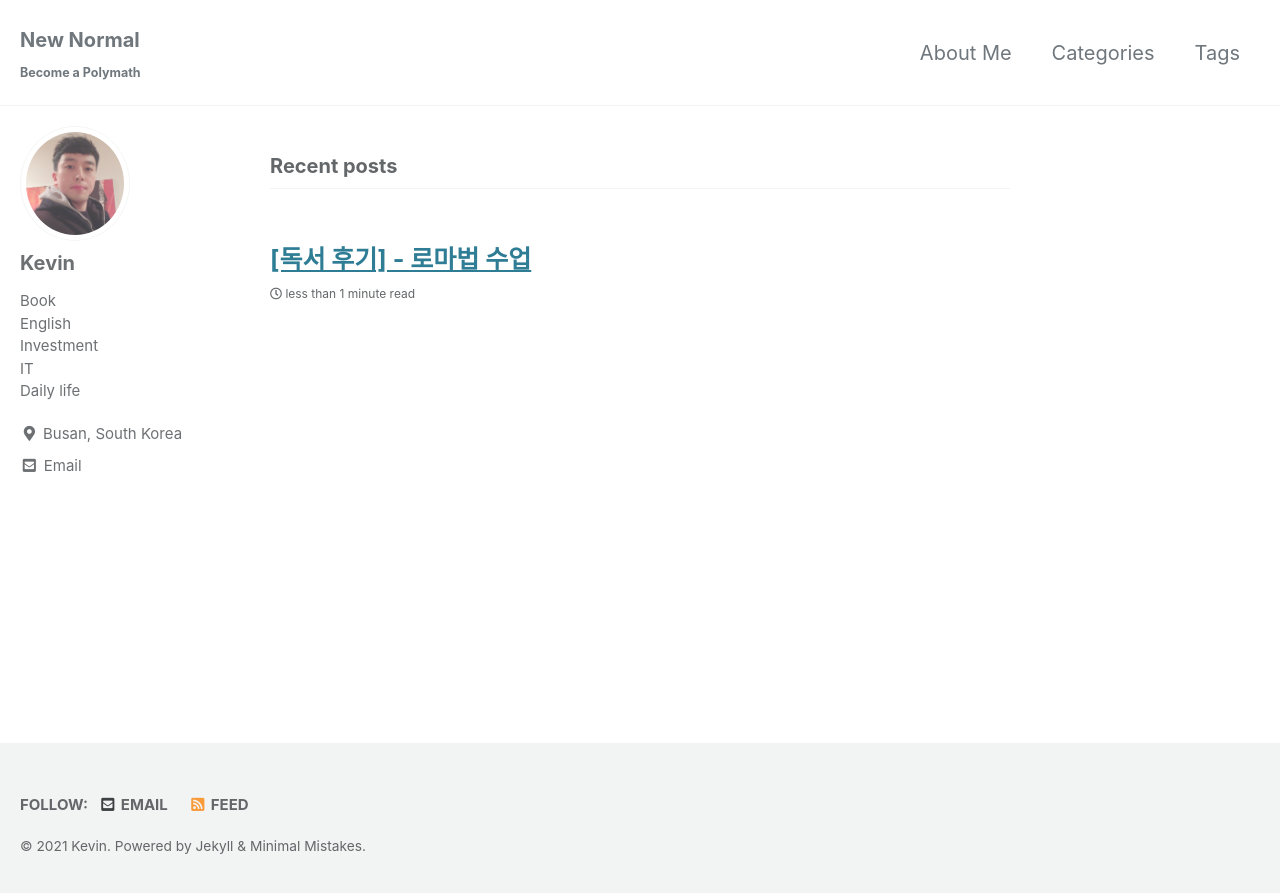
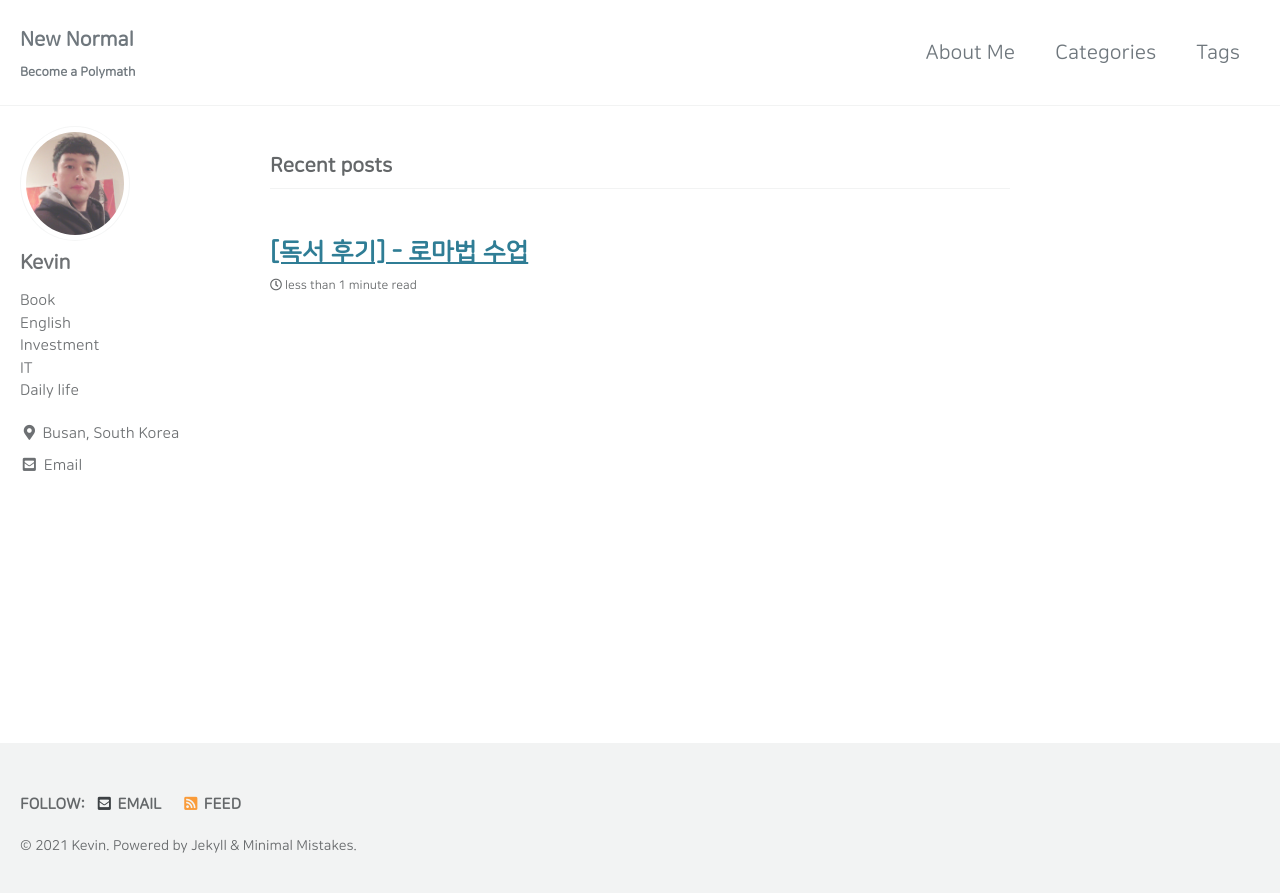
Before and after one commit to letsgokevin/readyfornewnormal.github.io, a Jekyll site: the page built from index.html, in a window 1280 px wide. Shown: the top 893 px of the page. Built offline with Jekyll 4.4.1, drawn with Linux system fonts in a browser that asks for light colours; cached includes are drawn as plain includes; some web fonts are replaced; the list of posts is cut into pages by our own code.

Commit message:
font nanumsqure

```diff
--- a/_sass/minimal-mistakes/_variables.scss
+++ b/_sass/minimal-mistakes/_variables.scss
@@ -14,7 +14,7 @@ $indent-var: 1.3em !default;
 
 /* system typefaces */
 $serif: Georgia, Times, serif !default;
-$sans-serif: "RIDIBatang", -apple-system, BlinkMacSystemFont, "Roboto", "Segoe UI",
+$sans-serif: "NanumSquareRoundR", -apple-system, BlinkMacSystemFont, "Roboto", "Segoe UI",
   "Helvetica Neue", "Lucida Grande", Arial, sans-serif !default;
 $monospace: Monaco, Consolas, "Lucida Console", monospace !default;
 
--- a/assets/css/main.scss
+++ b/assets/css/main.scss
@@ -8,8 +8,8 @@
 @import "minimal-mistakes"; // main partials
 
 @font-face {
-    font-family: 'RIDIBatang';
-    src: url('https://cdn.jsdelivr.net/gh/projectnoonnu/noonfonts_twelve@1.0/RIDIBatang.woff') format('woff');
+    font-family: 'NanumSquareRoundR';
+    src: url('/assets/fonts/NanumSquareRoundR.woff') format('woff');
     font-weight: normal;
     font-style: normal;
 }
```
Also changed, not shown: assets/fonts/NanumSquareRoundR.woff (added).
